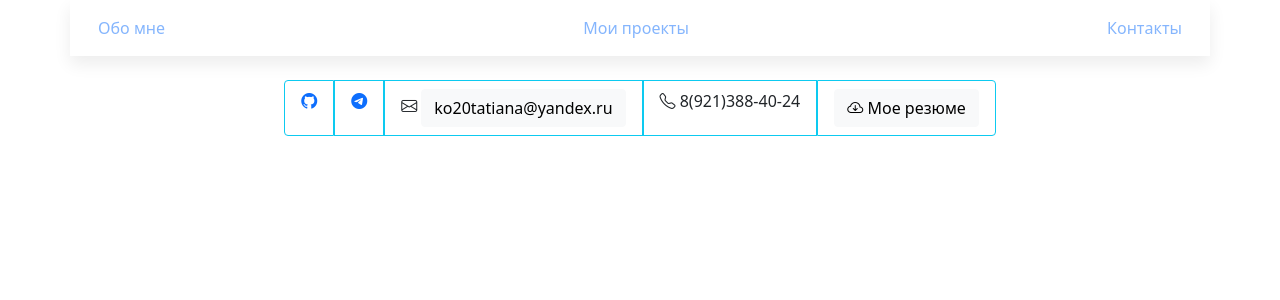
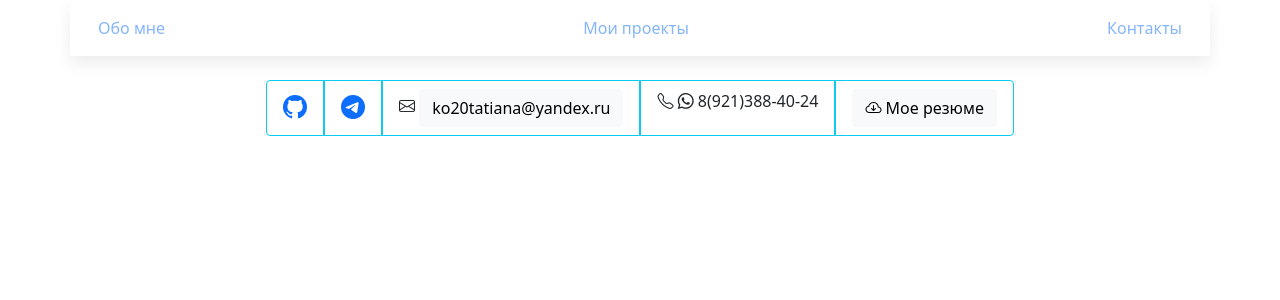
Before and after one commit to HaneulSky/portfolio, a React (Create React App) app: page /contacts in a window 1280 px wide. Shown: the top 300 px of the page. Built offline with nearby package versions, Linux system fonts and the light colour scheme; the HTML template or start-up script is replaced by a standard one.

Commit message:
добавила текст на главной странице, изменила размер иконок в контактах

```diff
--- a/src/app/components/layouts/about.jsx
+++ b/src/app/components/layouts/about.jsx
@@ -39,8 +39,19 @@ const About = () => {
                             </li>
                         </ul>
                     </p>
+                    <p className="fst-normal">
+                        В последние годы я работала по другой специальности. Я решила сменить профессию,
+                        потому что считаю, что работа должна приносить удовольствие.
+                        Для того, чтобы сменить профессию я решила пойти на курсы &quot;Яндекс практикум&quot;, где
+                        изучила основы разработки и на курсы школы Владилена Минина &quot;Result School&quot; для укрепления знаний и
+                        изучения новых технологий.
+                        Мне интересно направление frontend разработки, потому что сразу можно видеть результат
+                        на экране.
+                    </p>
+                    <p className="fst-normal"> Остались вопросы? Свяжитесь со мной любым удобным способом: </p>
                 </div>
             </div>
+
         </div>
     );
 };
--- a/src/app/components/ui/contacts.jsx
+++ b/src/app/components/ui/contacts.jsx
@@ -6,12 +6,12 @@ const Contacts = () => {
             <ul className="list-group list-group-horizontal rounded m-auto flex-wrap">
                 <li className="list-group-item border border-info">
                     <a href="https://github.com/HaneulSky">
-                        <i className="bi bi-github"></i>
+                        <i className="bi bi-github" style={{ fontSize: 1.5 + "rem" }}></i>
                     </a>
                 </li>
                 <li className="list-group-item  border border-info">
                     <a href="https://t.me/kotatiana">
-                        <i className="bi bi-telegram"></i>
+                        <i className="bi bi-telegram" style={{ fontSize: 1.5 + "rem" }}></i>
                     </a>
                 </li>
                 <li className="list-group-item  border border-info">
@@ -25,7 +25,7 @@ const Contacts = () => {
                     </a>
                 </li>
                 <li className="list-group-item  border border-info">
-                    <i className="bi bi-telephone"></i> 8(921)388-40-24
+                    <i className="bi bi-telephone"></i> <i className="bi bi-whatsapp"></i>  8(921)388-40-24
                 </li>
                 <li className="list-group-item  border border-info">
                     <a
```
